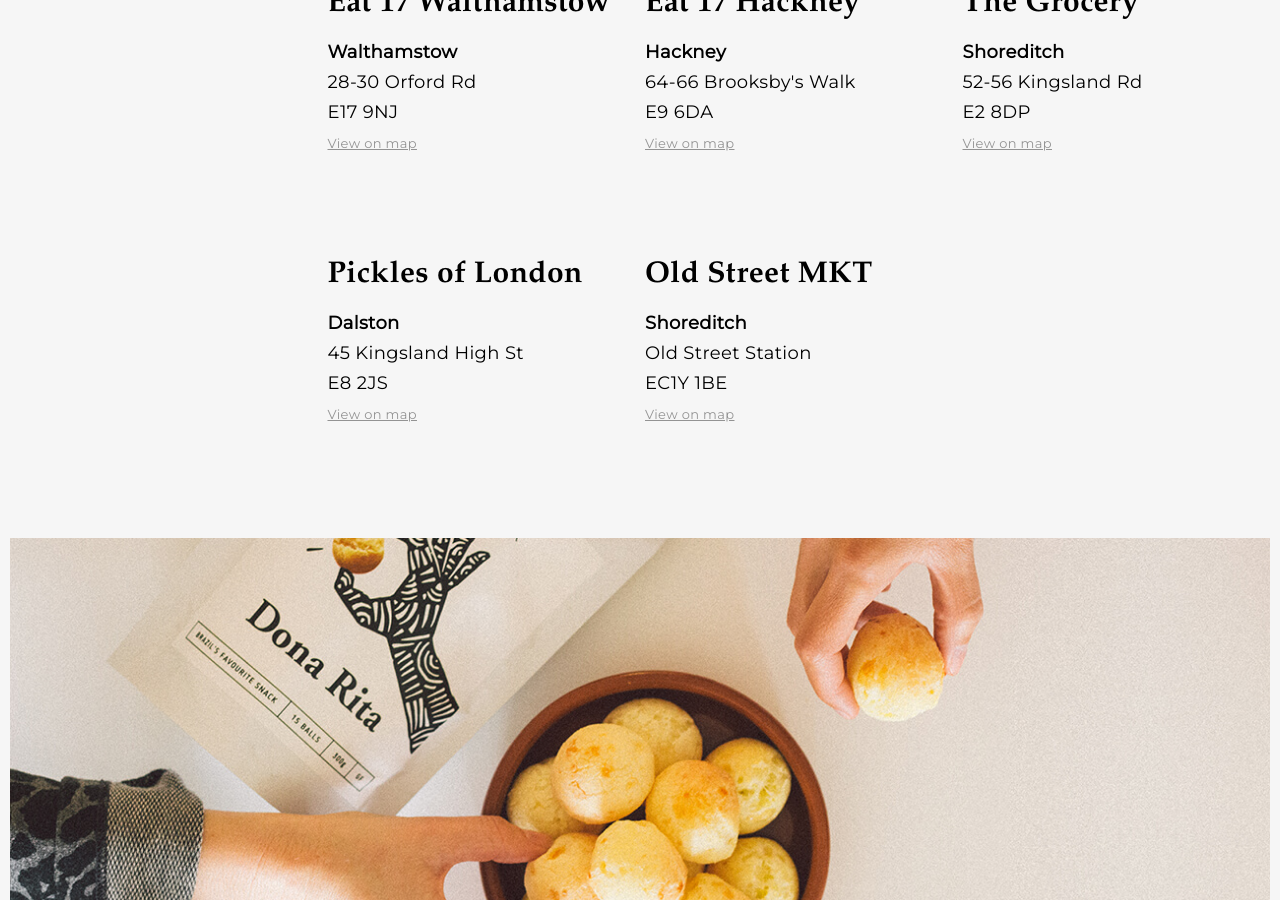
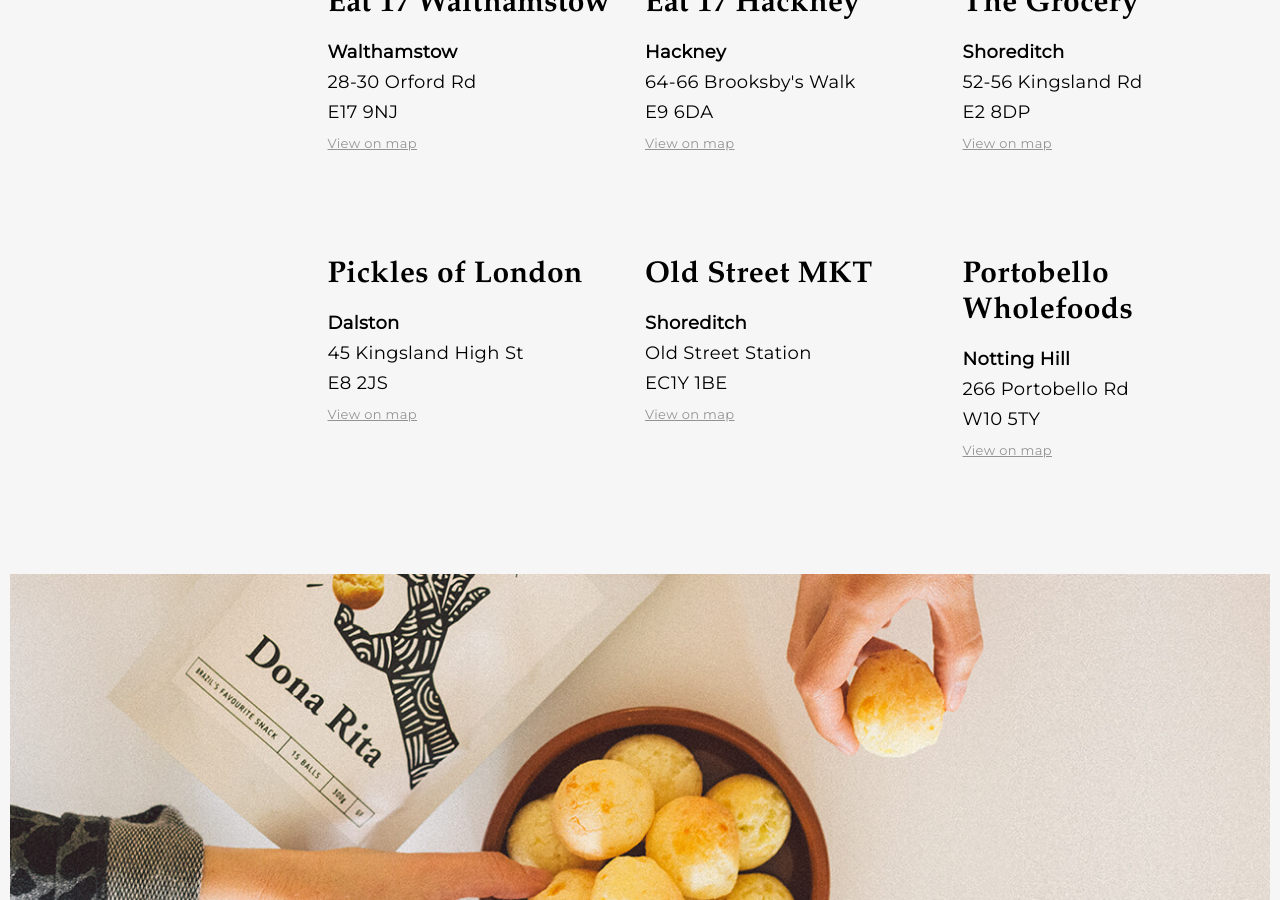
Before and after one commit to peduarte/dona-rita, a Jekyll site: the page built from stockists.html, in a window 1280 px wide and 900 px high, scrolled down 531 px. Built offline with Jekyll 4.4.1, drawn with Linux system fonts in a browser that asks for light colours.

Commit message:
✨Add new stockist - Portobello Wholefoods

```diff
--- a/_data/stockists.json
+++ b/_data/stockists.json
@@ -32,5 +32,12 @@
 		"area": "Shoreditch",
 		"address": "Old Street Station",
 		"postCode": "EC1Y 1BE"
+	},
+
+	{
+		"name": "Portobello Wholefoods",
+		"area": "Notting Hill",
+		"address": "266 Portobello Rd",
+		"postCode": "W10 5TY"
 	}
 ]
```
